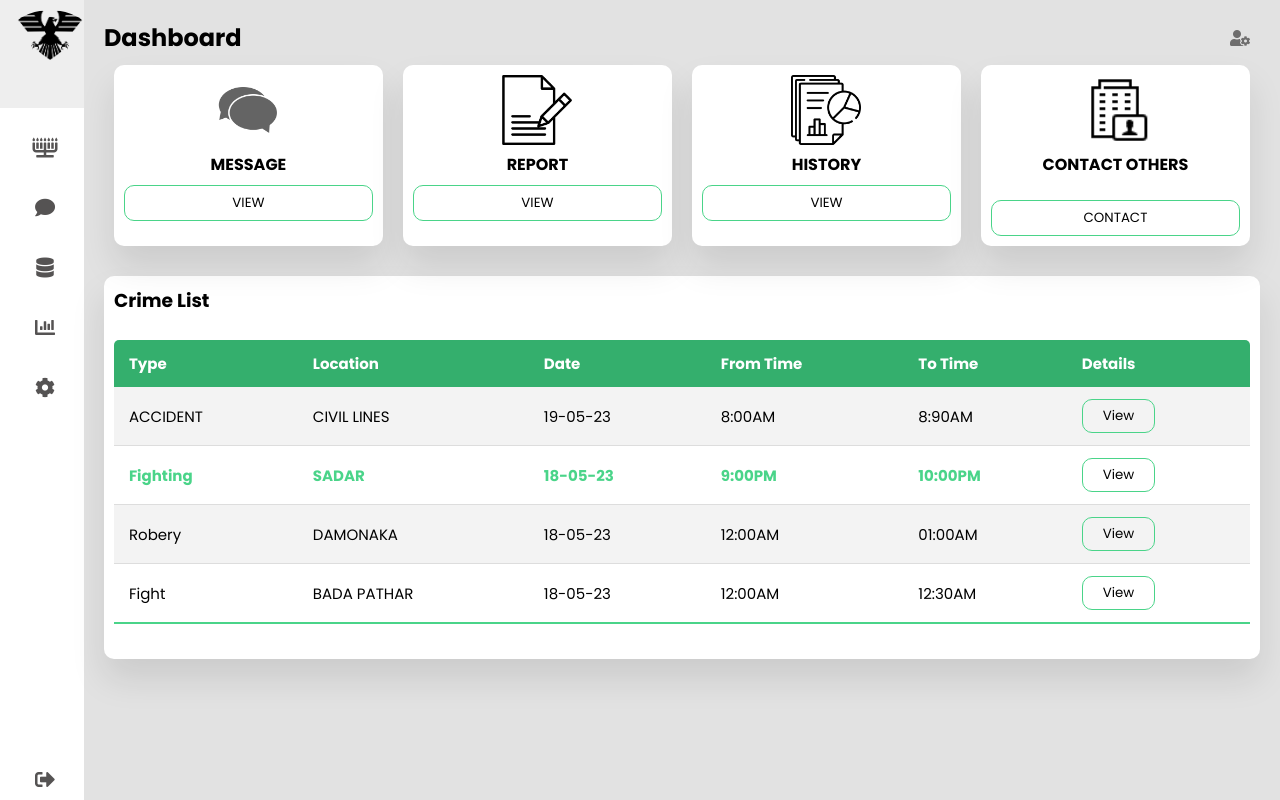
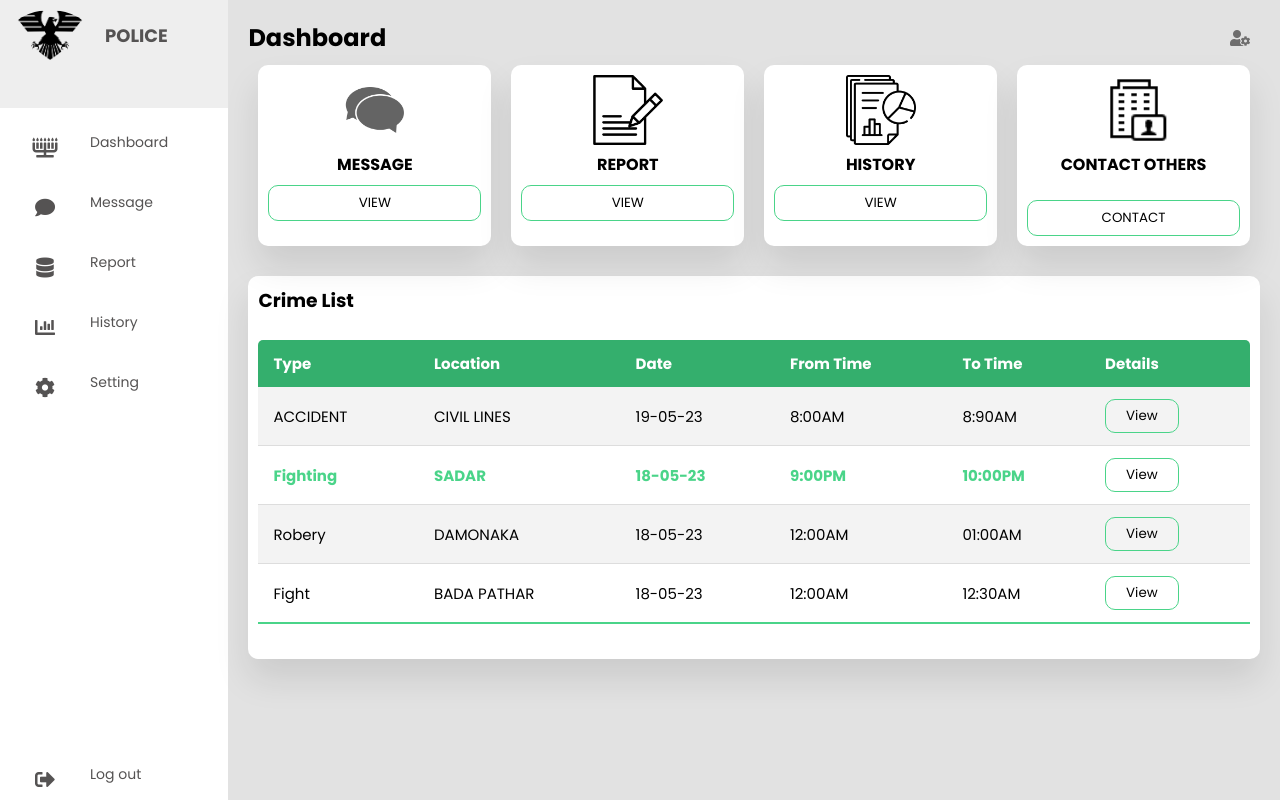
Before and after one commit to NidhiSharma-21/Suraksha_Yantra, a plain HTML site: page index.html in a window 1280 px wide. Drawn offline with Linux system fonts and the light colour scheme.

Commit message:
some more added

```diff
--- a/index.html
+++ b/index.html
@@ -5,7 +5,7 @@
     <meta http-equiv="X-UA-Compatible" content="IE=edge">
     <meta name="viewport" content="width=device-width, initial-scale=1.0">
     <title>Document</title>
-    <link rel="stylesheet" href="/nav.css">
+    <link rel="stylesheet" href="nav.css">
     <link rel="stylesheet" href="index.css">
     <link rel="stylesheet" href="https://cdnjs.cloudflare.com/ajax/libs/font-awesome/5.15.4/css/all.min.css"/>
 </head>
@@ -14,7 +14,7 @@
         <nav>
             <ul>
               <li><a href="#" class="logo">
-                <img src="../images/logo.png">
+                <img src="logo.png">
                 <span class="nav-item">POLICE</span>
               </a></li>
               <li><a href="#">
@@ -51,7 +51,7 @@
             </div>
             <div class="users">
               <div class="card">
-                <img src="../images/message.png">
+                <img src="message.png">
                 <h4>MESSAGE</h4>
                 <!-- <p>View the message</p> -->
                 <div class="per">
@@ -59,7 +59,7 @@
                 <button>VIEW</button>
               </div>
               <div class="card">
-                <img src="../images/report.png">
+                <img src="report.png">
                 <h4>REPORT</h4>
                 <!-- <p>View the report</p> -->
                 <div class="per">
@@ -67,7 +67,7 @@
                 <button>VIEW</button>
               </div>
               <div class="card">
-                <img src="../images/history.png">
+                <img src="history.png">
                 <h4>HISTORY</h4>
                 <!-- <p>View the history</p> -->
                 <div class="per">
@@ -75,7 +75,7 @@
                 <button>VIEW</button>
               </div>
               <div class="card">
-                <img src="../images/contact.png">
+                <img src="contact.png">
                 <h4>CONTACT OTHERS</h4>
                 <p></p>
                 <div class="per">
```
Also changed, not shown: front.html (+1 -1 lines), logged-in.html (+1 -1 lines), contact.png (renamed from images/contact.png), history.png (renamed from images/history.png), logo.png (renamed from images/logo.png), message.png (renamed from images/message.png), report.png (renamed from images/report.png), 2 other files.
